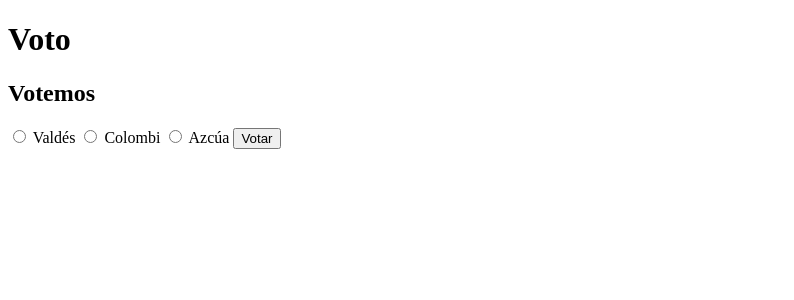
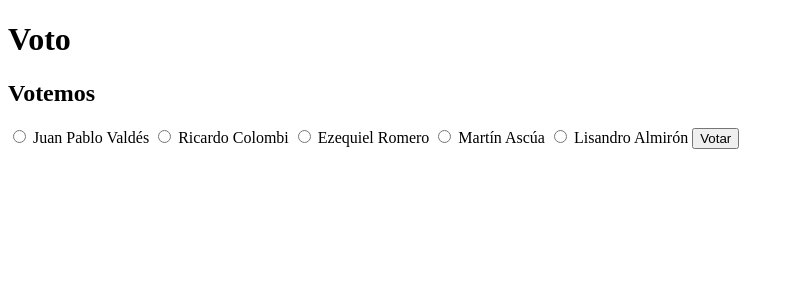
Before and after one commit to juanpabloruiz/voto, a PHP site: page / in a window 1280 px wide. Shown: the top 300 px of the page, without its empty margins (0-794 px from the left). Run offline with PHP 8.4, Linux system fonts and the light colour scheme; data comes from the database, SQL or seed files in the repository; data that the repository does not hold is empty; a stand-in replaces the project's code that opens the database connection.

Commit message:
Changing candidates

```diff
--- a/index.php
+++ b/index.php
@@ -46,13 +46,19 @@ $campo = mysqli_fetch_assoc($consulta);
 
         <form method="POST" action="votar.php">
             <label>
-                <input type="radio" name="candidato" value="Valdés"> Valdés
+                <input type="radio" name="candidato" value="valdes"> Juan Pablo Valdés
             </label>
             <label>
-                <input type="radio" name="candidato" value="Colombi"> Colombi
+                <input type="radio" name="candidato" value="colombi"> Ricardo Colombi
             </label>
             <label>
-                <input type="radio" name="candidato" value="Azcúa"> Azcúa
+                <input type="radio" name="candidato" value="romero"> Ezequiel Romero
+            </label>
+            <label>
+                <input type="radio" name="candidato" value="ascua"> Martín Ascúa
+            </label>
+            <label>
+                <input type="radio" name="candidato" value="almiroon"> Lisandro Almirón
             </label>
             <input type="submit" name="votar" value="Votar">
         </form>
```
